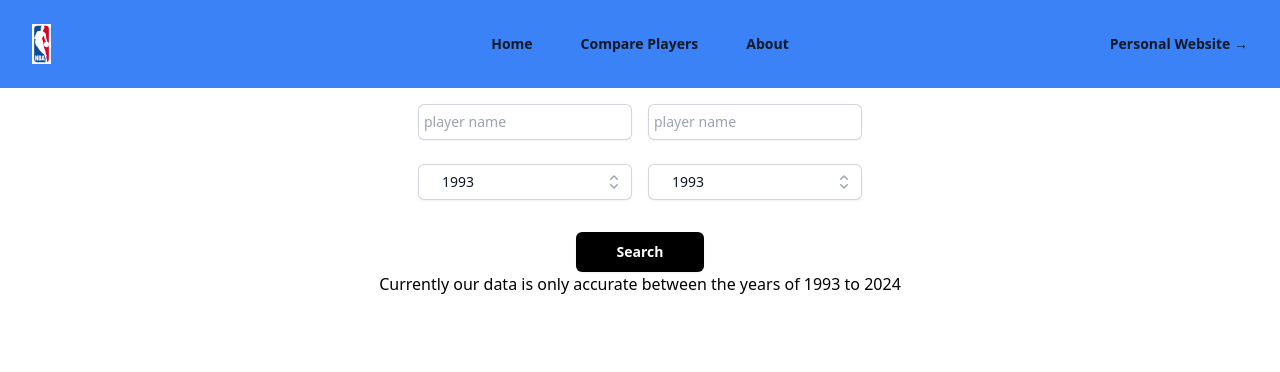
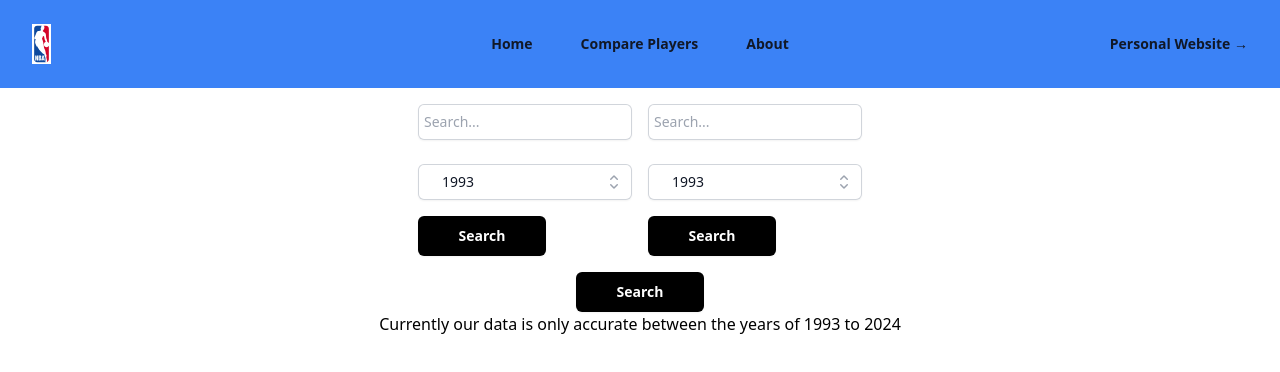
Before and after one commit to SdbnCode/NbaStatsApp, a React (Vite) app: page /compareplayer in a window 1280 px wide. Shown: the top 372 px of the page. Built offline with nearby package versions, Linux system fonts and the light colour scheme.

Commit message:
update search function and yearlist to take user input and pass to api call

```diff
--- a/src/component/navbar.jsx
+++ b/src/component/navbar.jsx
@@ -27,43 +27,6 @@ import {
   PhoneIcon,
   PlayCircleIcon,
 } from "@heroicons/react/20/solid";
-
-const products = [
-  {
-    name: "Analytics",
-    description: "Get a better understanding of your traffic",
-    href: "#",
-    icon: ChartPieIcon,
-  },
-  {
-    name: "Engagement",
-    description: "Speak directly to your customers",
-    href: "#",
-    icon: CursorArrowRaysIcon,
-  },
-  {
-    name: "Security",
-    description: "Your customers’ data will be safe and secure",
-    href: "#",
-    icon: FingerPrintIcon,
-  },
-  {
-    name: "Integrations",
-    description: "Connect with third-party tools",
-    href: "#",
-    icon: SquaresPlusIcon,
-  },
-  {
-    name: "Automations",
-    description: "Build strategic funnels that will convert",
-    href: "#",
-    icon: ArrowPathIcon,
-  },
-];
-const callsToAction = [
-  { name: "Watch demo", href: "#", icon: PlayCircleIcon },
-  { name: "Contact sales", href: "#", icon: PhoneIcon },
-];
 
 export default function Navbar() {
   const [mobileMenuOpen, setMobileMenuOpen] = useState(false);
--- /dev/null
+++ b/src/component/searchbar.jsx
@@ -0,0 +1,69 @@
+import React, { useState } from "react";
+import YearList from "../component/yearList";
+
+export const SearchBar = () => {
+  const [input, setInput] = useState("");
+  const [year, setYear] = useState("");
+  const [data, setData] = useState(null);
+  const [loading, setLoading] = useState(false);
+  const [error, setError] = useState(null);
+
+  const fetchData = async () => {
+    setLoading(true);
+    setError(null);
+
+    try {
+      const response = await fetch(
+        `http://b8c40s8.143.198.70.30.sslip.io/api/PlayerDataTotals/query?playerName=${input}&season=${year}`
+      );
+      if (!response.ok) {
+        throw new Error(`Error status: ${response.status}`);
+      }
+      const result = await response.json();
+      setData(result);
+      console.log(response);
+    } catch (error) {
+      setError(error.message);
+    } finally {
+      setLoading(false);
+    }
+  };
+
+  if (loading) {
+    return <div>Loading...</div>;
+  }
+
+  if (error) {
+    return <div>Error: {error}</div>;
+  }
+
+  return (
+    <div>
+      <input
+        value={input}
+        onChange={(e) => setInput(e.target.value)}
+        required
+        autoComplete="name"
+        placeholder="Search..."
+        className="block w-auto rounded-md border-0 px-1.5 py-1.5 text-gray-900 shadow-sm ring-1 ring-inset ring-gray-300 placeholder:text-gray-400 focus:ring-2 focus:ring-inset focus:ring-slate-600 sm:text-sm sm:leading-6"
+      />
+      <div className="flex justify-center gap-4 py-4 w-auto">
+        <YearList setYear={setYear} />
+      </div>
+      <button
+        onClick={fetchData}
+        className="block w-32 rounded-md bg-black px-3.5 py-2.5 text-center text-sm font-semibold text-white shadow-sm hover:bg-stone-900 focus-visible:outline focus-visible:outline-2 focus-visible:outline-offset-2 focus-visible:outline-stone-900"
+      >
+        Search
+      </button>
+      {data && (
+        <div>
+          <h1>Data</h1>
+          <pre>{JSON.stringify(data, null, 2)}</pre>
+        </div>
+      )}
+    </div>
+  );
+};
+
+export default SearchBar;
--- a/src/component/yearList.jsx
+++ b/src/component/yearList.jsx
@@ -7,18 +7,24 @@ import {
 import { useState } from "react";
 import { CheckIcon, ChevronUpDownIcon } from "@heroicons/react/20/solid";
 
-const years = Array.from({ length: 2024 - 1993 + 1 }, (_, index) => ({
-  year: 1993 + index,
-}));
+const years = Array.from(
+  { length: 2024 - 1993 + 1 },
+  (_, index) => 1993 + index
+);
 
-function YearList() {
-  const [selectedYear, setYear] = useState(years[0]);
+function YearList({ setYear }) {
+  const [selectedYear, setSelectedYear] = useState(years[0]);
+
+  const handleYearChange = (year) => {
+    setSelectedYear(year);
+    setYear(year);
+  };
 
   return (
-    <Listbox value={selectedYear} onChange={setYear}>
+    <Listbox value={selectedYear} onChange={handleYearChange}>
       <div className="relative w-full mt-2">
         <ListboxButton className="relative w-full cursor-default rounded-md bg-white py-1.5 pl-3 pr-10 text-left text-gray-900 shadow-sm ring-1 ring-inset ring-gray-300 focus:outline-none focus:ring-2 focus:ring-black sm:text-sm sm:leading-6">
-          <span className="ml-3 block truncate">{selectedYear.year}</span>
+          <span className="ml-3 block truncate">{selectedYear}</span>
           <span className="pointer-events-none absolute inset-y-0 right-0 ml-3 flex items-center pr-2">
             <ChevronUpDownIcon
               aria-hidden="true"
@@ -33,12 +39,12 @@ function YearList() {
         >
           {years.map((year) => (
             <ListboxOption
-              key={year.year}
+              key={year}
               value={year}
               className="group w-full relative cursor-pointer select-none py-2 pl-0 pr-3 text-black data-[focus]:bg-slate-800 data-[focus]:text-white"
             >
               <span className="flex items-center w-full justify-center">
-                {year.year}
+                {year}
               </span>
               <span className="absolute inset-y-0 right-0 flex items-center pr-4 text-black group-data-[focus]:text-white [.group:not([data-selected])_&]:hidden">
                 <CheckIcon
--- a/src/pages/compareplayer.jsx
+++ b/src/pages/compareplayer.jsx
@@ -2,40 +2,14 @@ import React from "react";
 import { NavLink } from "react-router-dom";
 import API from "../component/api";
 import YearList from "../component/yearList";
-
+import SearchBar from "../component/searchbar";
 class ComparePlayer extends React.Component {
   render() {
     return (
       <div className="mx-auto max-w-7xl px-6 lg:px-8">
         <div className="flex justify-center gap-4 py-4 w-auto">
-          <div>
-            <input
-              id=""
-              name="player"
-              type="name"
-              required
-              autoComplete="name"
-              placeholder="player name"
-              className="block w-auto rounded-md border-0 px-1.5 py-1.5 text-gray-900 shadow-sm ring-1 ring-inset ring-gray-300 placeholder:text-gray-400 focus:ring-2 focus:ring-inset focus:ring-slate-600 sm:text-sm sm:leading-6"
-            />
-            <div className="flex justify-center gap-4 py-4 w-auto">
-              <YearList />
-            </div>
-          </div>
-          <div>
-            <input
-              id=""
-              name="player"
-              type="name"
-              required
-              autoComplete="name"
-              placeholder="player name"
-              className="block w-auto rounded-md border-0 px-1.5 py-1.5 text-gray-900 shadow-sm ring-1 ring-inset ring-gray-300 placeholder:text-gray-400 focus:ring-2 focus:ring-inset focus:ring-slate-600 sm:text-sm sm:leading-6"
-            />
-            <div className="flex justify-center gap-4 py-4 w-auto">
-              <YearList />
-            </div>
-          </div>
+          <SearchBar />
+          <SearchBar />
         </div>
 
         <div className="flex justify-center">
--- a/src/pages/home.jsx
+++ b/src/pages/home.jsx
@@ -29,7 +29,7 @@ class Home extends React.Component {
               </h2>
               <p class="mt-4 text-base leading-relaxed text-gray-600">
                 Enter your favorite player's name and season to compare their
-                and find out who is the greatest of all time.
+                highest peaks and find out who is the greatest of all time.
               </p>
               <button
                 type="button"
```
